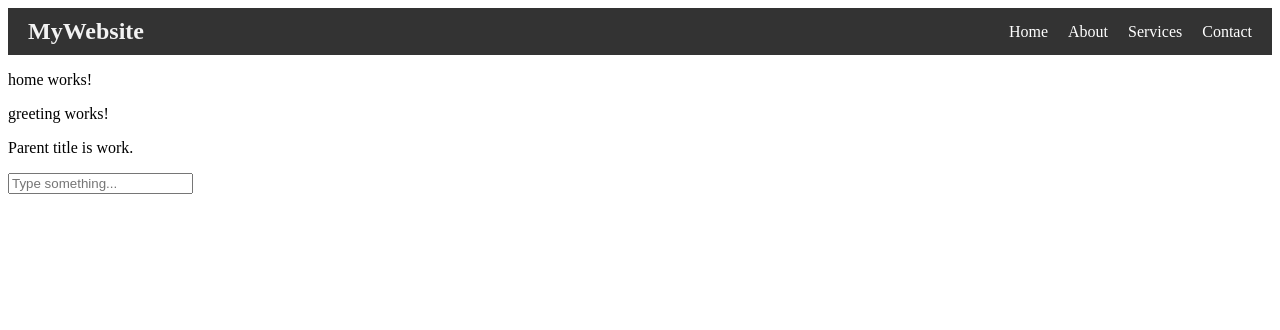
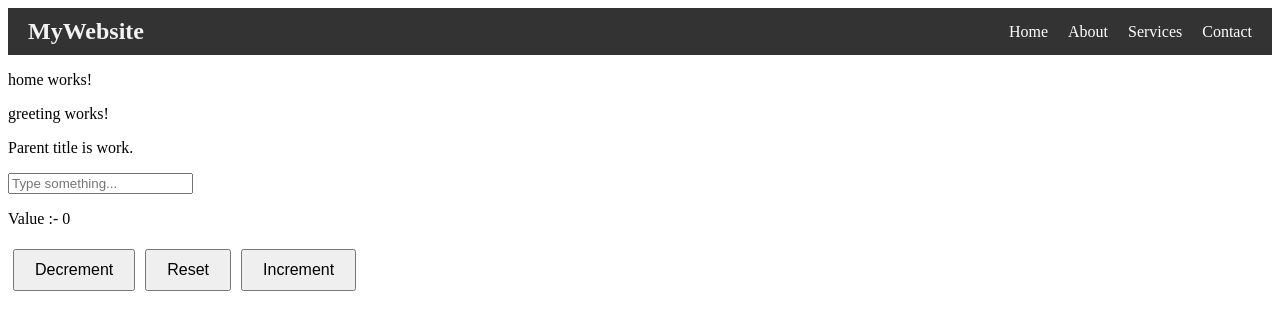
Before and after one commit to rusiruchapana/Angular, an Angular app in the folder Learn_Angular/: page / in a window 1280 px wide. Shown: the top 330 px of the page. Built offline with nearby package versions, Linux system fonts and the light colour scheme.

Commit message:
complete simply counter function.

```diff
--- a/Learn_Angular/src/app/counter/counter.component.css
+++ b/Learn_Angular/src/app/counter/counter.component.css
@@ -0,0 +1,10 @@
+button {
+  margin: 5px;
+  padding: 10px 20px;
+  font-size: 16px;
+  cursor: pointer;
+}
+
+h2 {
+  color: #007acc;
+}
--- a/Learn_Angular/src/app/counter/counter.component.html
+++ b/Learn_Angular/src/app/counter/counter.component.html
@@ -1 +1,5 @@
-<p>counter works!</p>
+<p>Value :- {{counterValue()}} </p>
+
+<button (click)="decrement()" >Decrement</button>
+<button (click)="reset()"  >Reset</button>
+<button (click)="increment()" >Increment</button>
--- a/Learn_Angular/src/app/counter/counter.component.ts
+++ b/Learn_Angular/src/app/counter/counter.component.ts
@@ -1,4 +1,4 @@
-import { Component } from '@angular/core';
+import {Component, signal} from '@angular/core';
 
 @Component({
   selector: 'app-counter',
@@ -7,5 +7,18 @@ import { Component } from '@angular/core';
   styleUrl: './counter.component.css'
 })
 export class CounterComponent {
+  counterValue = signal(0);
 
+
+  decrement() {
+    this.counterValue.update(value => value - 1);
+  }
+
+  reset() {
+    this.counterValue.set(0);
+  }
+
+  increment() {
+    this.counterValue.update(value => value + 1)
+  }
 }
--- a/Learn_Angular/src/app/home/home.component.html
+++ b/Learn_Angular/src/app/home/home.component.html
@@ -5,3 +5,5 @@
     placeholder="Type something..."
     (keydown)="onKeyPressed($event)"
 />
+
+<app-counter></app-counter>
--- a/Learn_Angular/src/app/home/home.component.ts
+++ b/Learn_Angular/src/app/home/home.component.ts
@@ -1,11 +1,13 @@
 import { Component , signal } from '@angular/core';
 import {GreetingComponent} from '../greeting/greeting.component';
 import {log} from '@angular-devkit/build-angular/src/builders/ssr-dev-server';
+import {CounterComponent} from '../counter/counter.component';
 
 @Component({
   selector: 'app-home',
   imports: [
-    GreetingComponent
+    GreetingComponent,
+    CounterComponent
   ],
   templateUrl: './home.component.html',
   styleUrl: './home.component.css'
```
